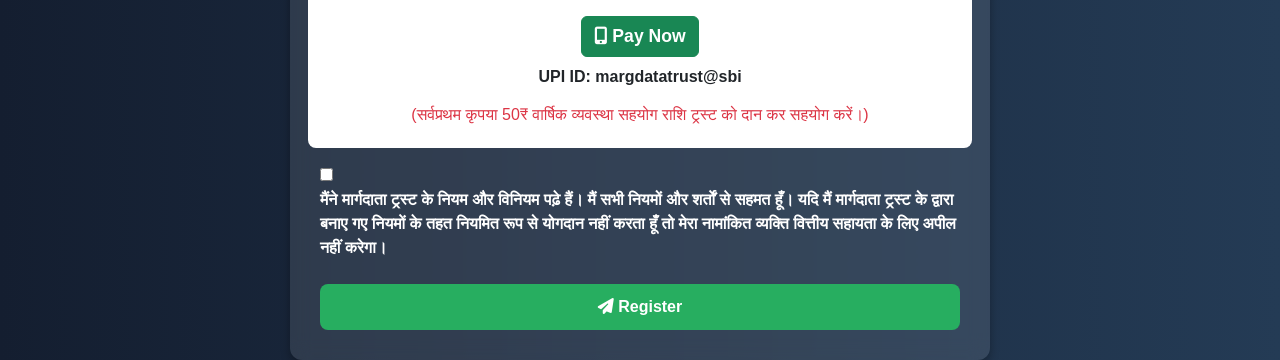
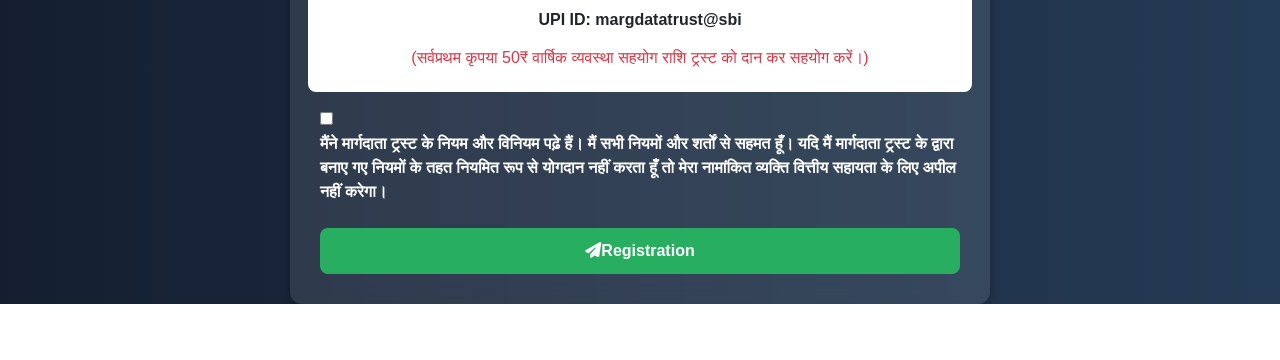
Before and after one commit to Mona26-taxado/margdaata, a Django app: template donations/templates/donation/register.html in a window 1280 px wide. Shown: the part 698-1058 px from the top of the page. After the commit the page ends 1002 px from the top, so only its background shows below. Run offline with Django 3.2, Linux system fonts and the light colour scheme; the template is opened without the code that fills it, so the values that code supplies are empty; some libraries are stand-ins or nearby versions.

Commit message:
initial changes in pay now button

```diff
--- a/donations/templates/donation/register.html
+++ b/donations/templates/donation/register.html
@@ -88,6 +88,12 @@
                 max-width: 95%;
             }
         }
+        span.razorpay-payment-button.svelte-ohbfj8 {
+    justify-content: center;
+    display: flex
+;
+    margin-top: 15px;
+}
     </style>
 </head>
 <body>
@@ -190,14 +196,16 @@
     <div>
         <img src="{% url 'upi_qr' %}" alt="Pay ₹50 to Margdata Trust UPI" style="max-width: 200px;" />
     </div>
-    <a href="https://rzp.io/rzp/00PGsvx" class="btn btn-success mt-3" style="font-weight:bold;font-size:1.1rem;">
-        <i class="fa fa-mobile-alt"></i> Pay Now
-    </a>
     <p class="text-dark mt-2"><strong>UPI ID: margdatatrust@sbi</strong></p>
     <h6 class="text-danger font-weight-bold">(सर्वप्रथम कृपया 50₹ वार्षिक व्यवस्था सहयोग राशि ट्रस्ट को दान कर सहयोग करें।)
     </h6>
 </div>
 </div>
+<form>
+    <script src="https://checkout.razorpay.com/v1/payment-button.js"
+      data-payment_button_id="pl_QgxNYY25QbtasK" async>
+    </script>
+  </form>
 
 <div class="mt-3">
     <input type="checkbox" id="terms" name="terms" required>
@@ -208,12 +216,16 @@
         <br>
     </label>
 </div>
+        <button type="submit" class="btn btn-custom w-100 mt-3">
+            <i class="fa fa-paper-plane"></i>Registration
+        </button>
 
-        <button type="submit" class="btn btn-custom w-100 mt-3"><i class="fa fa-paper-plane"></i> Register</button>
     </form>
+
 </div>
 
 <script src="https://cdn.jsdelivr.net/npm/bootstrap@5.3.0/dist/js/bootstrap.bundle.min.js"></script>
+
 
 
 
```
